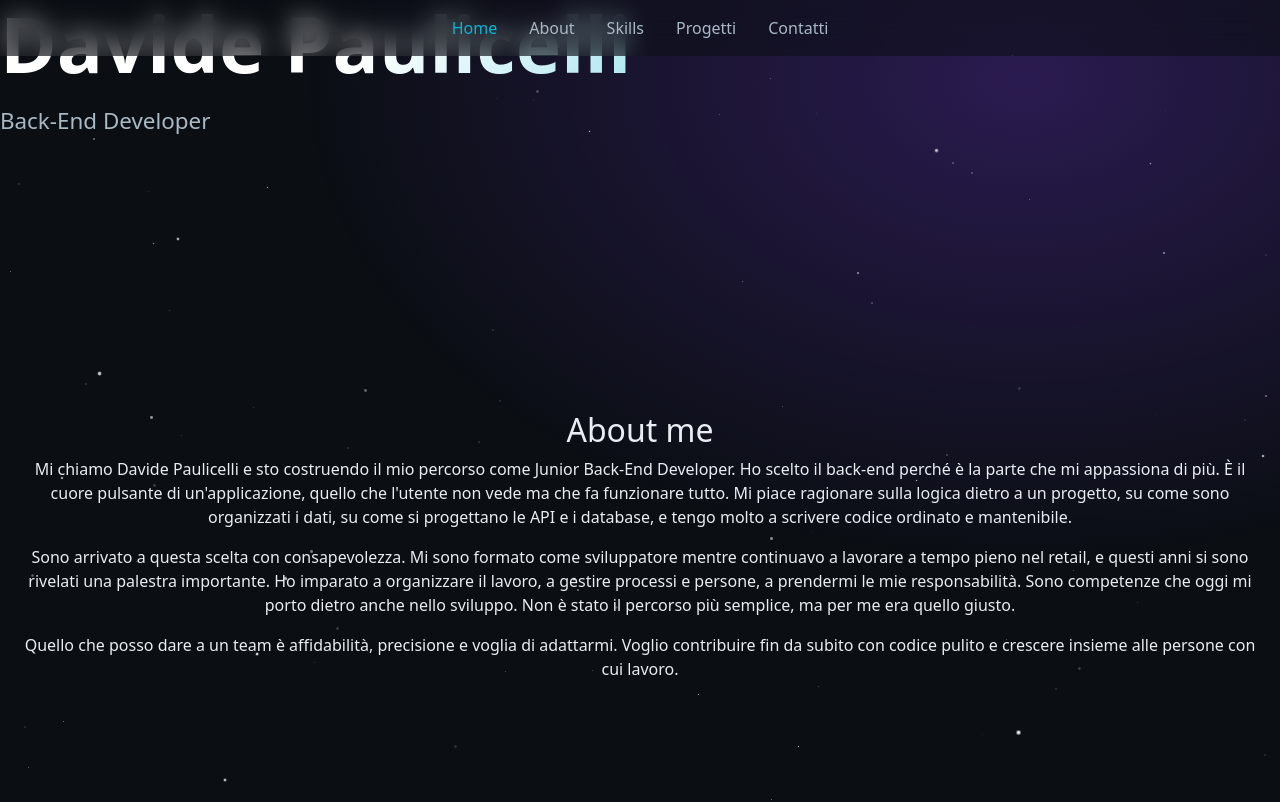
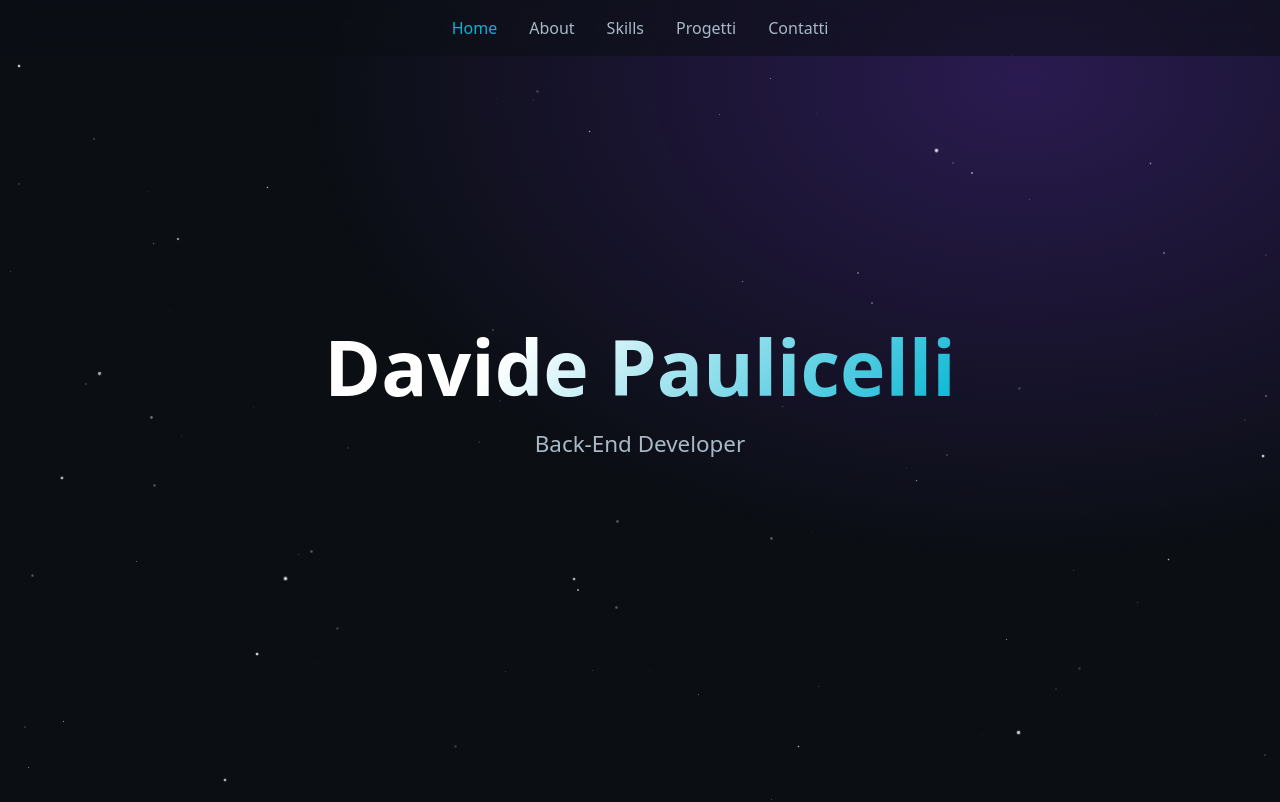
Before and after one commit to p4wlee/portfolio, a React (Vite) app: page / in a window 1280 px wide. Shown: the top 802 px of the page. Built offline with nearby package versions, Linux system fonts and the light colour scheme.

Commit message:
fix: add section class to Hero so it inherits shared layout

```diff
--- a/src/components/Hero.jsx
+++ b/src/components/Hero.jsx
@@ -26,7 +26,7 @@ export default function Hero() {
   }, [text]); // re-run whenever `text` changes, driving the animation forward
 
   return (
-    <section id="hero" className="hero">
+    <section id="hero" className="section hero">
       <h1>Davide Paulicelli</h1>
       <p>
         {text}
```
